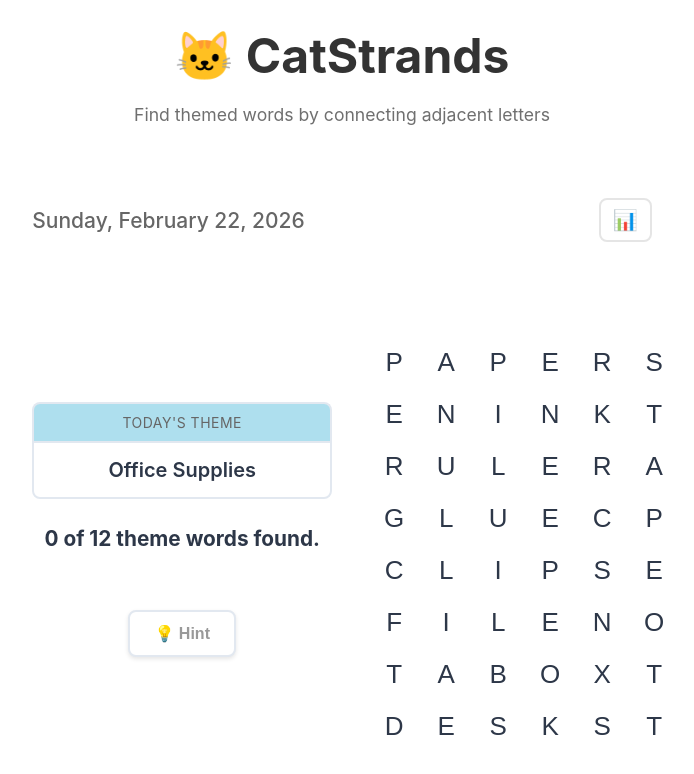
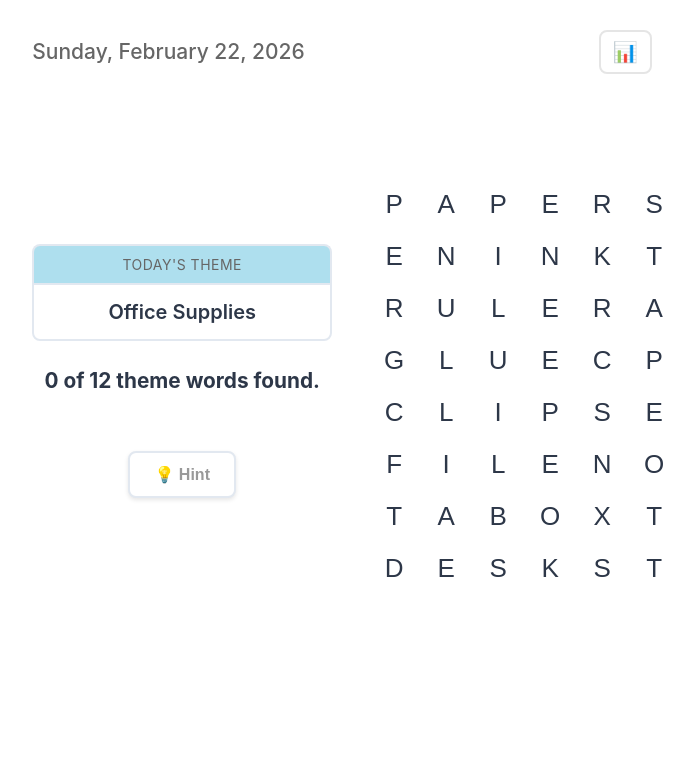
Before and after one commit to slmingol/catstrands, a React (Vite) app: page / in a window 1280 px wide. Shown: the top 774 px of the page, without its empty margins (298-992 px from the left). Built offline with nearby package versions, Linux system fonts and the light colour scheme.

Commit message:
refactor: Remove header and move content to top of page
- Removed CatStrands title and subtitle header
- Game content now starts at top just below date/stats row
- Added small top padding (10px) to date-stats-row
- Increased bottom margin of date-stats-row for better spacing

```diff
--- a/src/App.jsx
+++ b/src/App.jsx
@@ -16,11 +16,6 @@ function App() {
 
   return (
     <div className="app">
-      <header className="app-header">
-        <h1>🐱 CatStrands</h1>
-        <p className="subtitle">Find themed words by connecting adjacent letters</p>
-      </header>
-
       <StrandsGame
         puzzle={currentPuzzle}
       />
--- a/src/components/StrandsGame.css
+++ b/src/components/StrandsGame.css
@@ -16,7 +16,8 @@
   justify-content: space-between;
   align-items: center;
   width: 100%;
-  margin-bottom: 10px;
+  margin-bottom: 20px;
+  padding-top: 10px;
 }
 
 .date-display {
```
